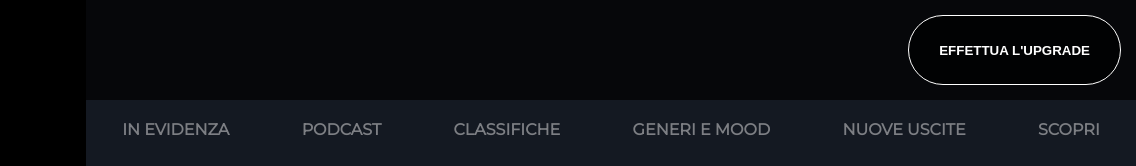
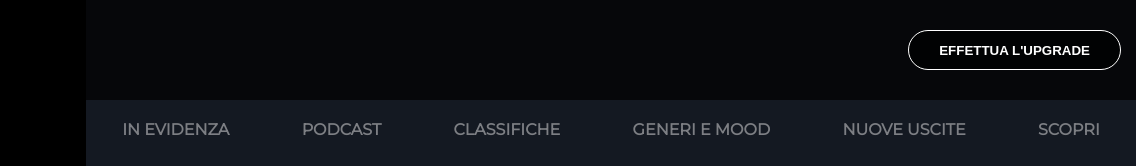
Before and after one commit to ClaudioAiello23/html-css-spotifyweb, a plain HTML site: page index.html in a window 1280 px wide. Shown: the top 166 px of the page, 144-1280 px from the left. Drawn offline with Linux system fonts and the light colour scheme.

Commit message:
aggiustamento altezza Button header

```diff
--- a/css/style.css
+++ b/css/style.css
@@ -192,9 +192,11 @@ main .top-bar{
     background-color: rgba(0,0,0,0.7);
     position: fixed;
     justify-content: flex-end;
+    align-items: center;
 }
 
 main .top-bar button{
+    height: 40px;
     color: white;
     font-weight: bold;
     padding: 8px 30px;
```
